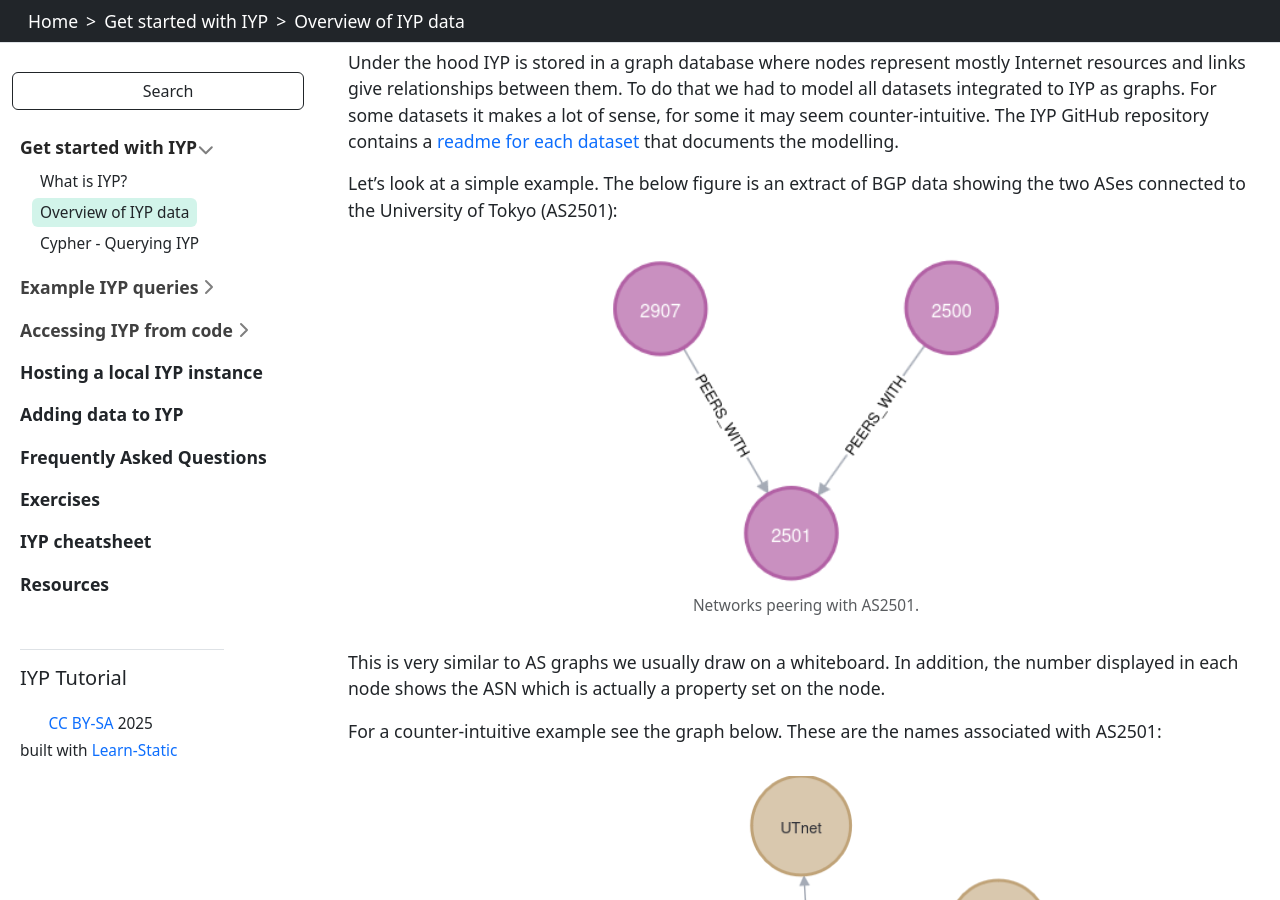
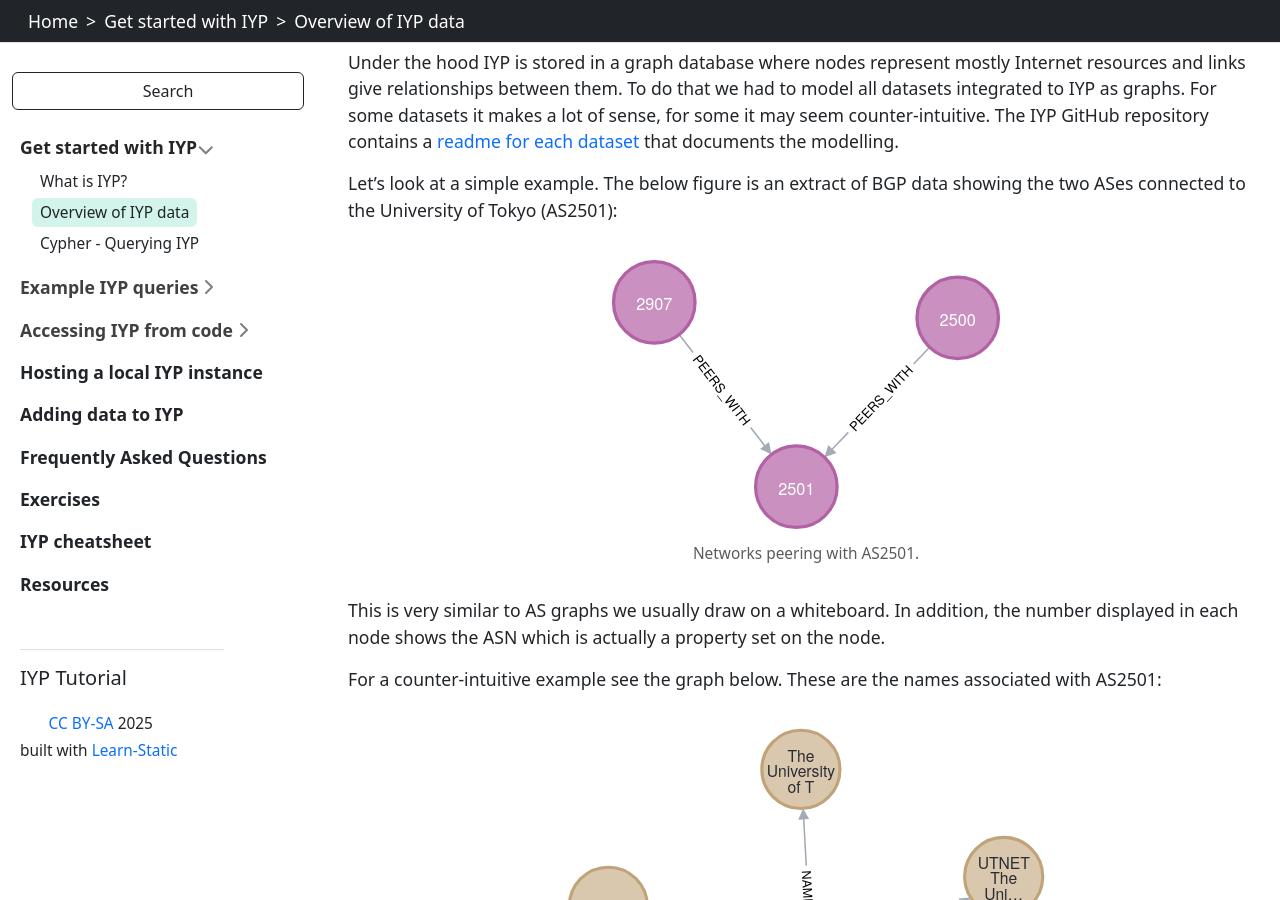
Before and after one commit to InternetHealthReport/iyp-tutorial, a Jekyll site: the page built from content/start/iyp-data.md, in a window 1280 px wide and 900 px high, scrolled down 2170 px. Built offline with Jekyll 4.4.1, drawn with Linux system fonts in a browser that asks for light colours.

Commit message:
Replace graph images with SVG version

```diff
--- a/content/start/iyp-data.md
+++ b/content/start/iyp-data.md
@@ -68,7 +68,7 @@ The below figure is an extract of BGP data showing the two ASes connected to the
 University of Tokyo (AS2501):
 
 {% include gallery-figure.html
-    img="images/start/peering-2501.png"
+    img="images/start/peering-2501.svg"
     alt="Networks peering with AS2501"
     caption="Networks peering with AS2501."
     width="45%"
@@ -82,7 +82,7 @@ For a counter-intuitive example see the graph below.
 These are the names associated with AS2501:
 
 {% include gallery-figure.html
-    img="images/start/name-2501.png"
+    img="images/start/name-2501.svg"
     alt="Names for AS2501."
     caption="Names for AS2501."
     width="55%"
```
Also changed, not shown: images/start/name-2501.png (deleted), images/start/name-2501.svg (added), images/start/peering-2501.png (deleted), images/start/peering-2501.svg (added).
